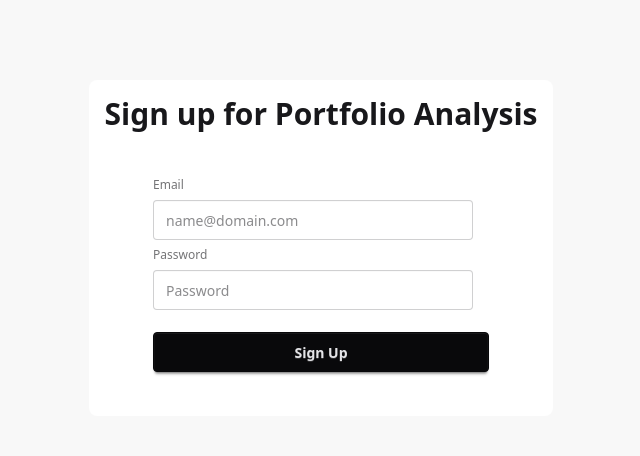
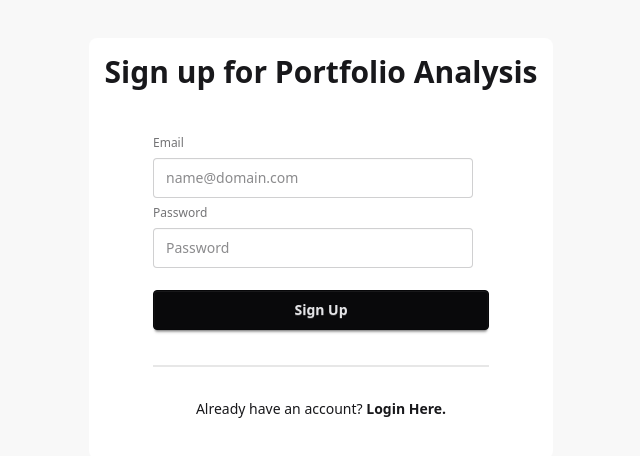
Before and after one commit to Dakkabi/Portfolio-Visualiser, a SvelteKit app in the folder frontend/: page /signup in a window 1280 px wide. Shown: the part 152-608 px from the top of the page, without its empty margins (319-959 px from the left). Built offline with nearby package versions, Linux system fonts and the light colour scheme.

Commit message:
#10 Add link to login page from signup page

```diff
--- a/frontend/src/routes/signup/+page.svelte
+++ b/frontend/src/routes/signup/+page.svelte
@@ -57,6 +57,9 @@
                     </div>
                 {/if}
 
+                <div class="divider"></div>
+
+                <span class="text-center">Already have an account? <a href="/login" class="link-hover font-bold">Login Here.</a></span>
             </div>
         </div>
     </div>
```
